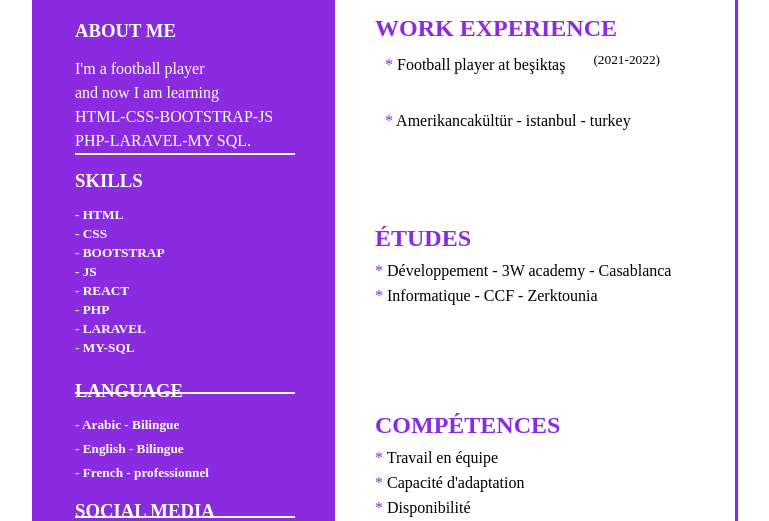
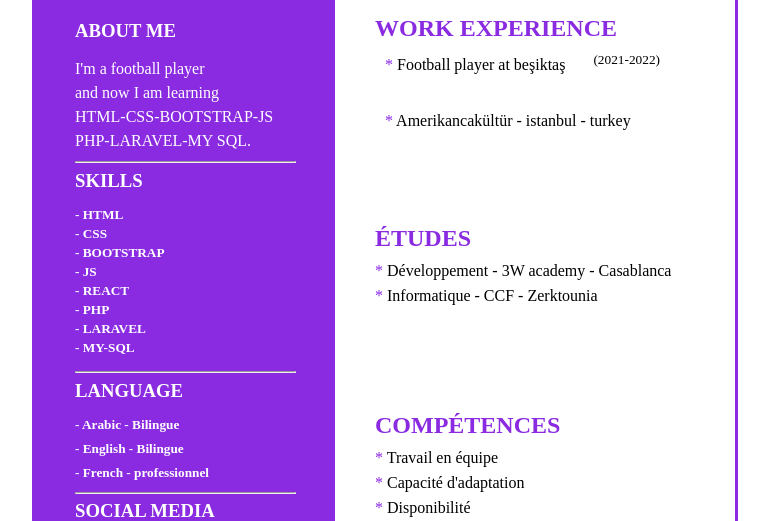
Before and after one commit to kadimalhariri/CV, a plain HTML site: page index.html in a window 1280 px wide. Shown: the part 213-734 px from the top of the page, without its empty margins (255-1024 px from the left). Drawn offline with Linux system fonts and the light colour scheme.

Commit message:
change after to hr

```diff
--- a/index.html
+++ b/index.html
@@ -25,6 +25,7 @@
             HTML-CSS-BOOTSTRAP-JS <br />
             PHP-LARAVEL-MY SQL. <br />
           </p>
+          <hr />
         </div>
         <div class="skills">
           <h3>SKILLS</h3>
@@ -36,12 +37,14 @@
           <h5>- PHP</h5>
           <h5>- LARAVEL</h5>
           <h5>- MY-SQL</h5>
+          <hr />
         </div>
         <div class="language">
           <h3>LANGUAGE</h3>
           <h5>- Arabic - Bilingue</h5>
           <h5>- English - Bilingue</h5>
           <h5>- French - professionnel</h5>
+          <hr />
         </div>
         <div class="social-media">
           <h3>SOCIAL MEDIA</h3>
--- a/style.css
+++ b/style.css
@@ -44,16 +44,7 @@ main {
     height: 150px;
     position: relative;
 }
-.about::after {
-    position: absolute;
-    content: '';
-    width: 220px;
-    height: 0.1em;
-    bottom: 15px;
-    left: 28;
-    background-color: white;
-    color: blueviolet;
-}
+
 .about h3 {
     margin-bottom: 15px;
 }
@@ -73,16 +64,7 @@ main {
 .skills h5 {
     margin: 3px 0;
 }
-.skills::after {
-    position: absolute;
-    content: '';
-    width: 220px;
-    height: 0.1em;
-    bottom: 193px;
-    left: 28;
-    background-color: white;
-    color: blueviolet;
-}
+
 .language {
     color: white;
     width: 73.5%;
@@ -96,16 +78,7 @@ main {
 .language h5 {
     margin: 8px 0;
 }
-.language::after {
-    position: absolute;
-    content: '';
-    width: 220px;
-    height: 0.1em;
-    bottom: 69px;
-    left: 28;
-    background-color: white;
-    color: blueviolet;
-}
+
 .social-media {
     color: white;
     width: 73.5%;
@@ -213,3 +186,12 @@ main {
     color: blueviolet;
     margin-bottom: 10px;
 }
+.about hr {
+    margin-top: 8px;
+}
+.skills hr {
+    margin-top: 15px;
+}
+.language hr {
+    margin-top: 11px;
+}
```
